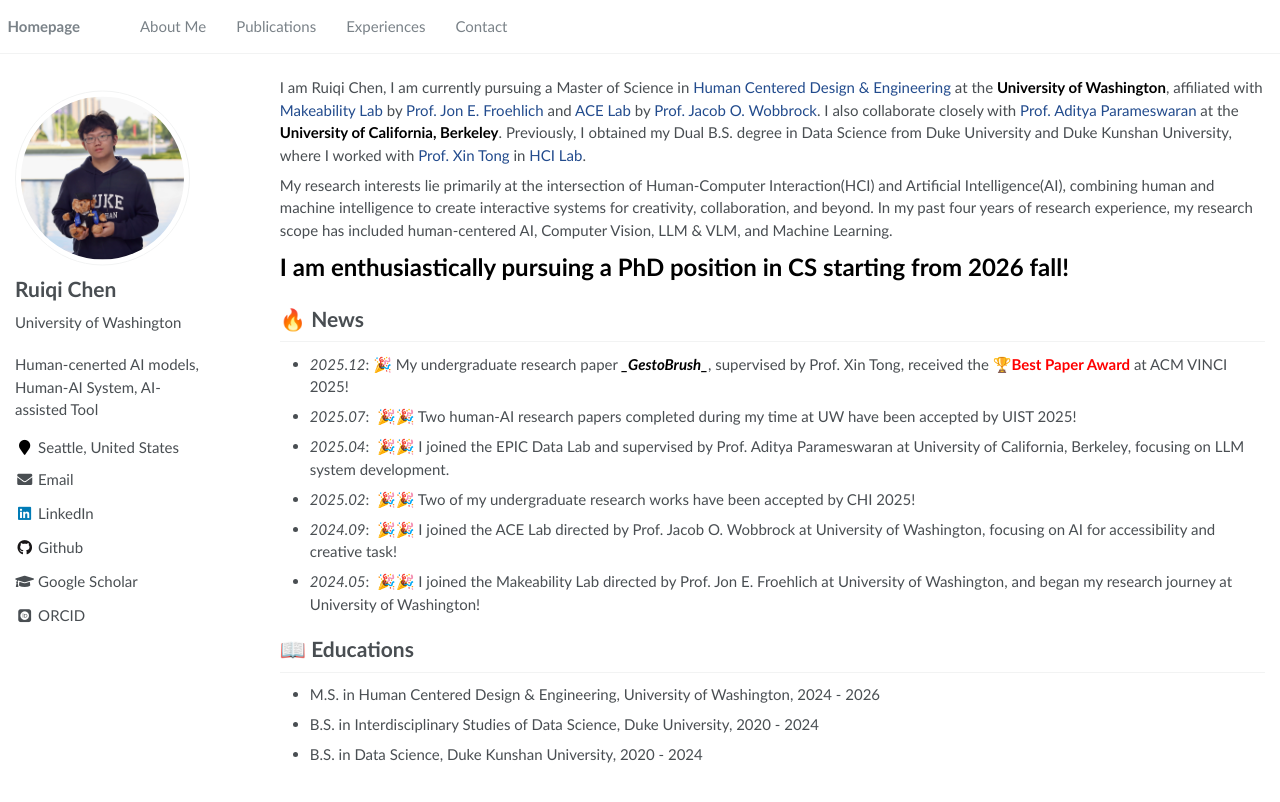
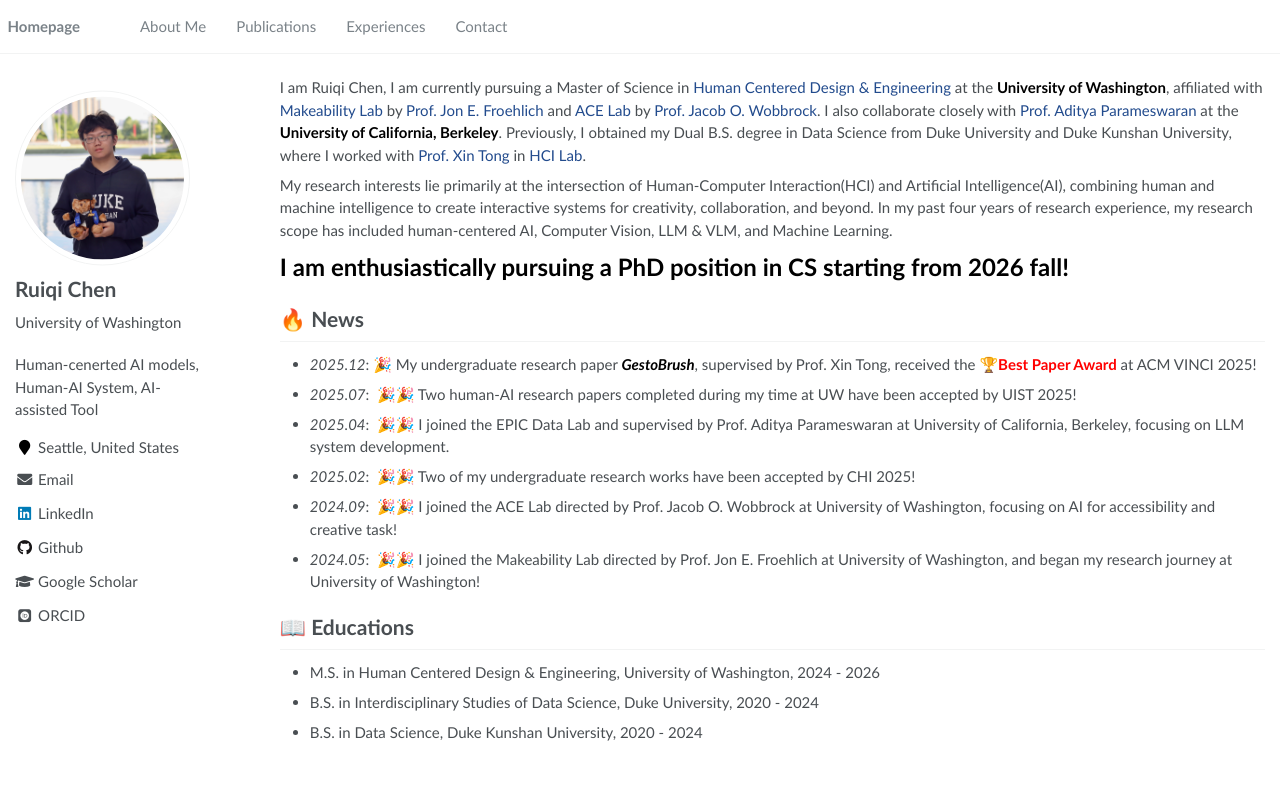
Before and after one commit to Ruiqi-Chen-0216/Ruiqi-Chen-0216.github.io, a Jekyll site: the page built from _pages/about.md, in a window 1280 px wide. Shown: the top 802 px of the page. Built offline with Jekyll 4.4.1, drawn with Linux system fonts in a browser that asks for light colours; some web fonts are replaced.

Commit message:
Update about.md

```diff
--- a/_pages/about.md
+++ b/_pages/about.md
@@ -15,7 +15,7 @@
 **<span style="font-size: 24px;">I am enthusiastically pursuing a PhD position in CS starting from 2026 fall!</span>**
 
 # 🔥 News
-- *2025.12*: 🎉 My undergraduate research paper ***_GestoBrush_***, supervised by Prof. Xin Tong, received the 🏆<span style="color:red; font-weight:bold;">Best Paper Award</span> at ACM VINCI 2025!
+- *2025.12*: 🎉 My undergraduate research paper ***GestoBrush***, supervised by Prof. Xin Tong, received the 🏆<span style="color:red; font-weight:bold;">Best Paper Award</span> at ACM VINCI 2025!
 - *2025.07*: &nbsp;🎉🎉 Two human-AI research papers completed during my time at UW have been accepted by UIST 2025!
 - *2025.04*: &nbsp;🎉🎉 I joined the EPIC Data Lab and supervised by Prof. Aditya Parameswaran at University of California, Berkeley, focusing on LLM system development.
 - *2025.02*: &nbsp;🎉🎉 Two of my undergraduate research works have been accepted by CHI 2025!
```
